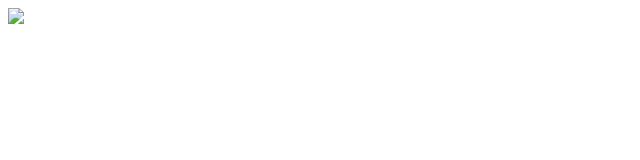
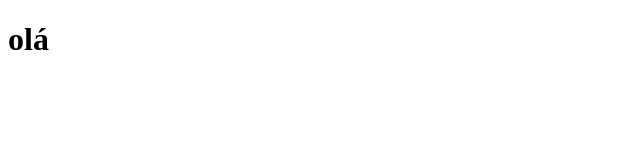
Before and after one commit to sebastgav2014/sebastgav2014.github.io, a plain HTML site: page index.html in a window 1280 px wide. Shown: the whole page, without its empty margins (0-640 px from the left). Drawn offline with Linux system fonts and the light colour scheme.

Commit message:
Add files via upload

```diff
--- a/index.html
+++ b/index.html
@@ -2,7 +2,6 @@
 <html>
      <body>
 
-	 <img src="x" onerror="alert(123)">
-
+	 <h1>olá</h1>
 	 </body>
 </html>
```
